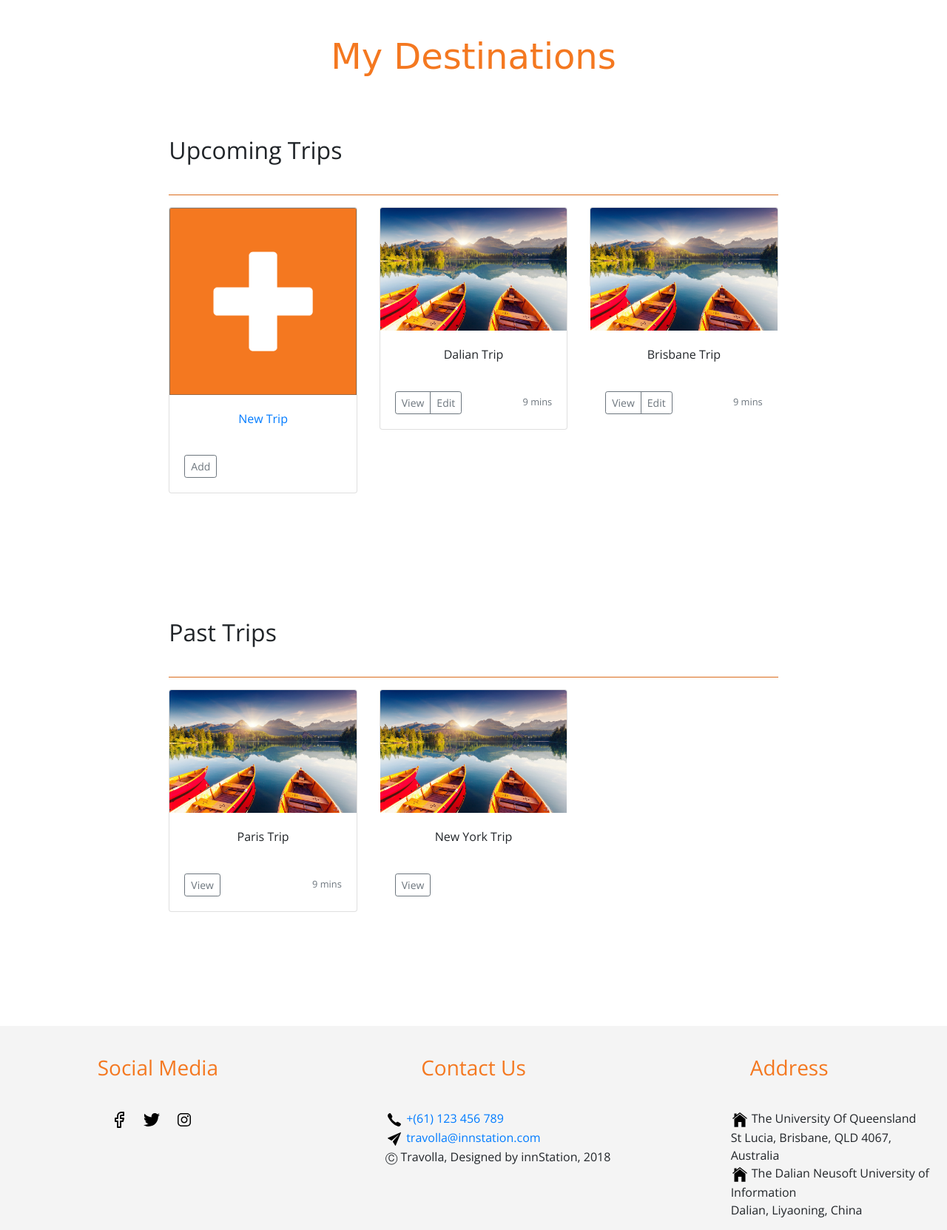
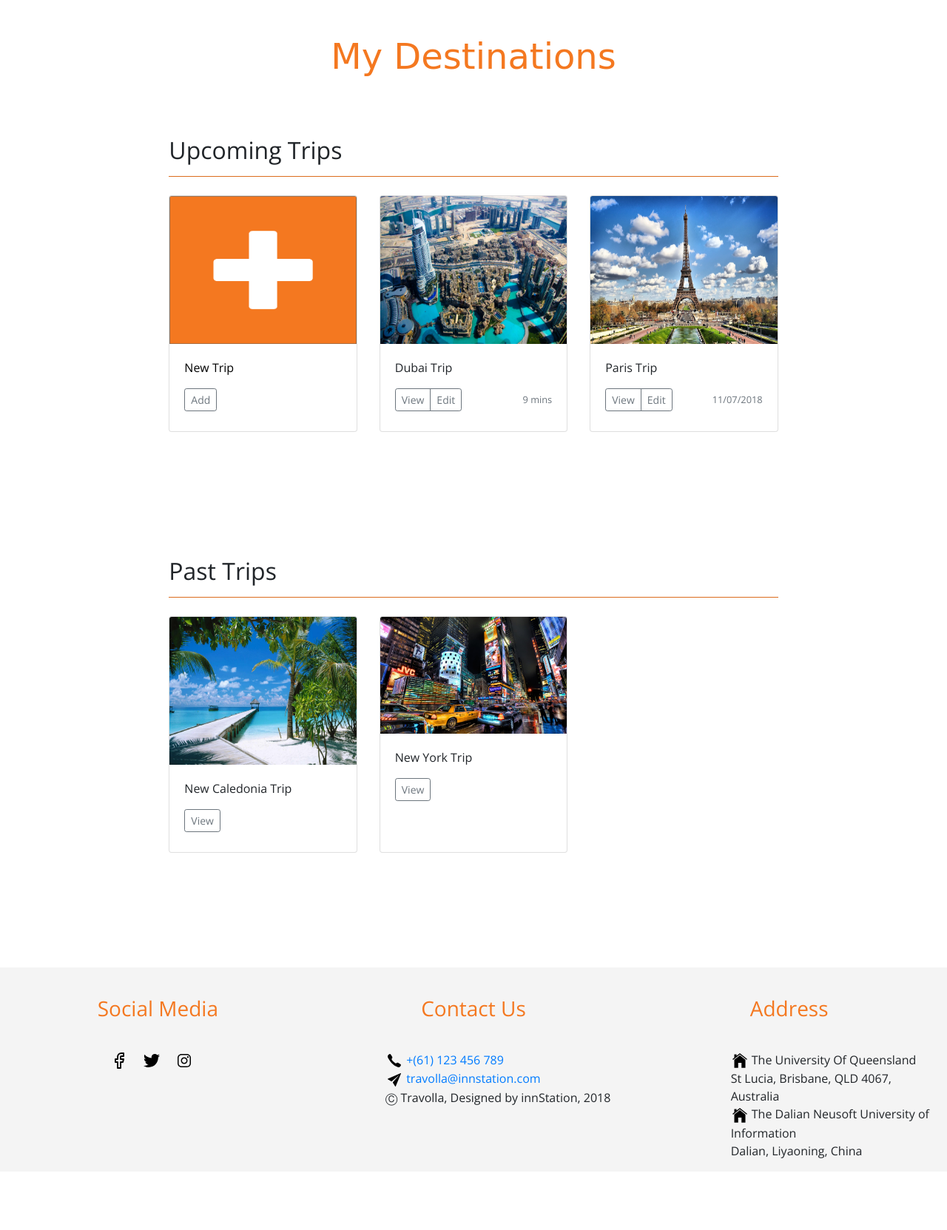
Before and after one commit to lulululu7766/Travolla, a PHP site: page /destinations.php in a window 1280 px wide. Shown: the part 66-1729 px from the top of the page at 74% size. After the commit the page ends 1632 px from the top, so only its background shows below. Run offline with PHP 8.4, Linux system fonts and the light colour scheme; data that the repository does not hold is empty; some libraries are stand-ins or nearby versions; some web fonts are replaced.

Commit message:
Updated: destinations.php layout

```diff
--- a/css/destinations.css
+++ b/css/destinations.css
@@ -1,6 +1,7 @@
 hr{
     size: 2px;
     background-color: #F47820;
+    margin-bottom: 3%;
 }
 
 #toptitle{
@@ -12,14 +13,23 @@ hr{
 
 }
 
-h2{
-    margin-bottom: 3%;
-}
 
 .container-fluid .section{
     margin-top: 3%;
 }
 
+.header2{
+    margin-bottom: 0;
+}
+
 .thumbpic{
-    height: 26.5%;
+    height: 25vh;
 }
+
+.card{
+    height: 40vh;
+}
+
+.card-body:hover{
+    text-decoration: none;
+}
--- a/destinations.php
+++ b/destinations.php
@@ -10,8 +10,6 @@
   	<script src="https://maxcdn.bootstrapcdn.com/bootstrap/4.0.0/js/bootstrap.min.js"></script>
 	<link rel="stylesheet" type="text/css" href="css\main.css">
     <link rel="stylesheet" type="text/css" href="css\destinations.css">
-    <link rel="stylesheet" type="text/css" href="css\about.css">
-    <link rel="stylesheet" type="text/css" href="css\index.css">
     <link href="https://fonts.googleapis.com/css?family=Patua+One" rel="stylesheet">
     <link href="https://fonts.googleapis.com/css?family=Open+Sans" rel="stylesheet">
 
@@ -37,14 +35,14 @@
                 <div class="col-xs-12 col-sm-12 col-md-8 col-lg-8" >
 
                         <div >
-                            <h2> Upcoming Trips </h2><hr>
+                            <h2 class="header2"> Upcoming Trips </h2><hr>
 
                             <div class="row">
                               <div class="col-xs-12 col-sm-12 col-md-4 col-lg-4 ">
                                 <a href="journeyplanner.php">
                                   <div class="card mb-4 box-shadow ">
                                     <img class="card-img-top thumbpic" src="css/images/newtrip.png" alt="Card image cap">
-                                    <div class="card-body">
+                                    <div class="card-body" style="color: black;">
                                       <p class="card-text">New Trip</p>
                                       <div class="d-flex justify-content-between align-items-center">
                                         <div class="btn-group">
@@ -58,9 +56,9 @@
 
                               <div class="col-xs-12 col-sm-12 col-md-4 col-lg-4">
                                 <div class="card mb-4 box-shadow">
-                                    <img class="card-img-top thumbpic" src="css/images/bg.jpg" alt="Card image cap">
+                                    <img class="card-img-top thumbpic" src="css/images/dubai.jpg" alt="Card image cap">
                                     <div class="card-body">
-                                      <p class="card-text">Dalian Trip</p>
+                                      <p class="card-text">Dubai Trip</p>
                                       <div class="d-flex justify-content-between align-items-center">
                                         <div class="btn-group">
                                           <button type="button" class="btn btn-sm btn-outline-secondary">View</button>
@@ -73,16 +71,16 @@
                               </div>
 
                                 <div class="col-xs-12 col-sm-12 col-md-4 col-lg-4">
-                                <div class="card mb-4 box-shadow thumbpic">
-                                    <img class="card-img-top" src="css/images/bg.jpg" alt="Card image cap">
+                                <div class="card mb-4 box-shadow">
+                                    <img class="card-img-top thumbpic" src="css/images/paris.jpg" alt="Card image cap">
                                     <div class="card-body">
-                                      <p class="card-text">Brisbane Trip</p>
+                                      <p class="card-text">Paris Trip</p>
                                       <div class="d-flex justify-content-between align-items-center">
                                         <div class="btn-group">
                                           <button type="button" class="btn btn-sm btn-outline-secondary">View</button>
                                           <button type="button" class="btn btn-sm btn-outline-secondary">Edit</button>
                                         </div>
-                                        <small class="text-muted">9 mins</small>
+                                        <small class="text-muted">11/07/2018</small>
                                       </div>
                                     </div>
                                   </div>
@@ -105,20 +103,20 @@
                 <div class="col-xs-12 col-sm-12 col-md-8 col-lg-8" >
 
                         <div>
-                            <h2> Past Trips </h2><hr>
+                            <h2 class="header2"> Past Trips </h2><hr>
                         </div>
 
                         <div class="row">
                               <div class="col-xs-12 col-sm-12 col-md-4 col-lg-4">
                                 <div class="card mb-4 box-shadow">
-                                    <img class="card-img-top thumbpic" src="css/images/bg.jpg" alt="Card image cap">
+                                    <img class="card-img-top thumbpic" src="css/images/nc.jpg" alt="Card image cap">
                                     <div class="card-body">
-                                      <p class="card-text">Paris Trip</p>
+                                      <p class="card-text">New Caledonia Trip</p>
                                       <div class="d-flex justify-content-between align-items-center">
                                         <div class="btn-group">
                                           <button type="button" class="btn btn-sm btn-outline-secondary">View</button>
                                         </div>
-                                        <small class="text-muted">9 mins</small>
+
                                       </div>
                                     </div>
                                   </div>
@@ -126,7 +124,7 @@
 
                               <div class="col-xs-12 col-sm-12 col-md-4 col-lg-4">
                                 <div class="card mb-4 box-shadow thumbpic">
-                                    <img class="card-img-top" src="css/images/bg.jpg" alt="Card image cap">
+                                    <img class="card-img-top" src="css/images/nyc.jpg" alt="Card image cap">
                                     <div class="card-body">
                                       <p class="card-text"> New York Trip </p>
                                       <div class="d-flex justify-content-between align-items-center">
```
Also changed, not shown: css/images/dubai.jpg (added), css/images/nc.jpg (added), css/images/nyc.jpg (added), css/images/paris.jpg (added).
